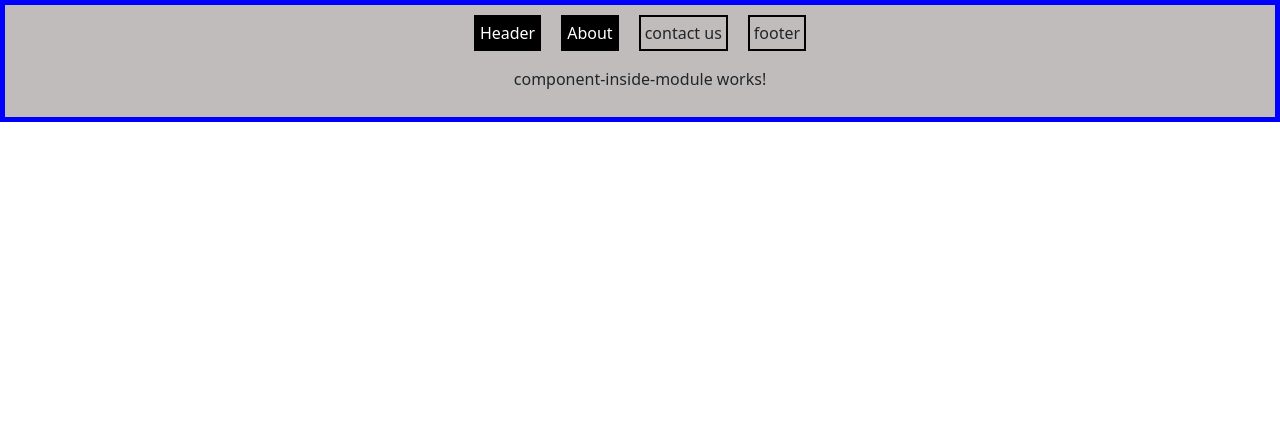
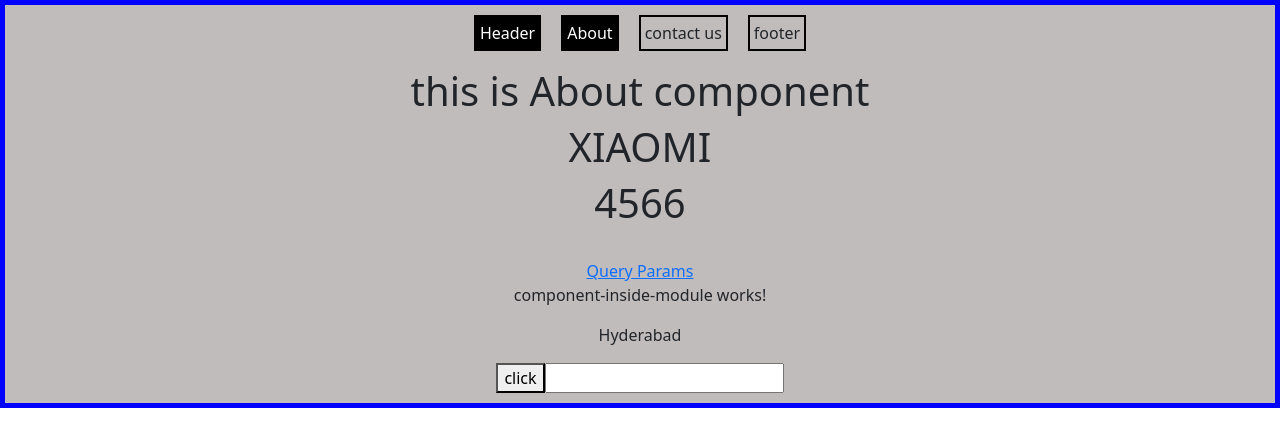
Before and after one commit to akhil-rajarao/AngularCore, an Angular app: page /about in a window 1280 px wide. Shown: the top 446 px of the page. Built offline with nearby package versions, Linux system fonts and the light colour scheme.

Commit message:
applied lifecycle methods

```diff
--- a/src/app/about/about.component.ts
+++ b/src/app/about/about.component.ts
@@ -1,4 +1,4 @@
-import { Component, OnInit } from '@angular/core';
+import { Component, OnDestroy, OnInit } from '@angular/core';
 import { TestServiceService } from '../test-service.service';
 import { ActivatedRoute } from '@angular/router';
 
@@ -7,7 +7,7 @@
   templateUrl: './about.component.html',
   styleUrl: './about.component.css',
 })
-export class AboutComponent implements OnInit {
+export class AboutComponent implements OnInit,OnDestroy {
   queryName:any;
   constructor(
     private route: ActivatedRoute,
@@ -23,7 +23,10 @@
     })
   }
 
+ngOnDestroy(): void {
+  console.log('about component exited');
 
+}
   uservalue: any;
   usernames: any;
 
--- a/src/app/app.component.html
+++ b/src/app/app.component.html
@@ -5,7 +5,6 @@
     text-align: center;
     box-sizing: content-box;
     background-color: rgb(192, 188, 188);
-
   "
 >
   <!-- <p>Current Time {{ timer }}</p>
@@ -99,7 +98,7 @@
       footer
     </p>
   </div>
-  <!-- <div><router-outlet></router-outlet></div> -->
+  <div><router-outlet></router-outlet></div>
   <!-- <app-form-component></app-form-component> -->
   <!-- <form [formGroup]="totalForm" class="form-group">
     profile Name : <input type="text" required formControlName="user" class="m-3" />
@@ -112,5 +111,9 @@
   <button (click)="show()">click</button> -->
   <!-- <app-anyncpipe></app-anyncpipe> -->
   <!-- <app-signup-form></app-signup-form> -->
-  <app-component-inside-module></app-component-inside-module>
+  <app-component-inside-module [cdatat]="city">
+
+    <button (click)="changecity()">click</button>
+  </app-component-inside-module>
+  <input type="text" />
 </div>
--- a/src/app/app.component.ts
+++ b/src/app/app.component.ts
@@ -1,4 +1,4 @@
-import { Component } from '@angular/core';
+import { Component, OnChanges, OnDestroy, SimpleChanges } from '@angular/core';
 import { FormControl, FormGroup } from '@angular/forms';
 
 @Component({
@@ -6,7 +6,7 @@
   templateUrl: './app.component.html',
   styleUrl: './app.component.css',
 })
-export class AppComponent {
+export class AppComponent implements OnDestroy{
   title: string = 'Demo-Application';
   titles: string = 'New application initilisation';
   timer: string = new Date().toLocaleTimeString();
@@ -30,6 +30,10 @@
     user: new FormControl(),
     pwd: new FormControl(),
   });
+  ngOnDestroy(): void {
+    console.log('home componenet exited');
+
+  }
   show = () => {
     console.log(this.totalForm);
     console.log(this.totalForm.controls.user.value);
@@ -57,4 +61,6 @@
   changeVisibility = () => {
     this.visible = !this.visible;
   };
+
+
 }
--- a/src/app/app.module.ts
+++ b/src/app/app.module.ts
@@ -1,3 +1,4 @@
+import { ComponentInsideModuleComponent } from './new-module/component-inside-module/component-inside-module.component';
 import { NgModule, Component } from '@angular/core';
 import {
   BrowserModule,
@@ -81,7 +82,9 @@
     FormsModule,
     CommonModule,
     RouterModule.forRoot(customRoutes),
-    HttpClientModule,ReactiveFormsModule,NewModuleModule
+    HttpClientModule,
+    ReactiveFormsModule,
+    NewModuleModule,
   ],
   providers: [provideClientHydration(), TestServiceService],
   bootstrap: [AppComponent],
--- a/src/app/new-module/component-inside-module/component-inside-module.component.html
+++ b/src/app/new-module/component-inside-module/component-inside-module.component.html
@@ -1 +1,3 @@
 <p>component-inside-module works!</p>
+<p>{{cdatat}}</p>
+<ng-content></ng-content>
--- a/src/app/new-module/component-inside-module/component-inside-module.component.ts
+++ b/src/app/new-module/component-inside-module/component-inside-module.component.ts
@@ -1,10 +1,28 @@
-import { Component } from '@angular/core';
+import {
+  Component,
+  DoCheck,
+  Input,
+  OnChanges,
+  OnInit,
+  SimpleChanges,
+} from '@angular/core';
 
 @Component({
   selector: 'app-component-inside-module',
   templateUrl: './component-inside-module.component.html',
-  styleUrl: './component-inside-module.component.css'
+  styleUrl: './component-inside-module.component.css',
 })
-export class ComponentInsideModuleComponent {
+export class ComponentInsideModuleComponent implements OnChanges, OnInit, DoCheck {
+  @Input() cdatat: any;
 
+  ngOnChanges(changes: SimpleChanges): void {
+    console.log('changes called', changes);
+  }
+
+  ngOnInit(): void {
+    console.log(this.cdatat);
+  }
+  ngDoCheck(): void {
+    console.log("co check called")
+  }
 }
```
